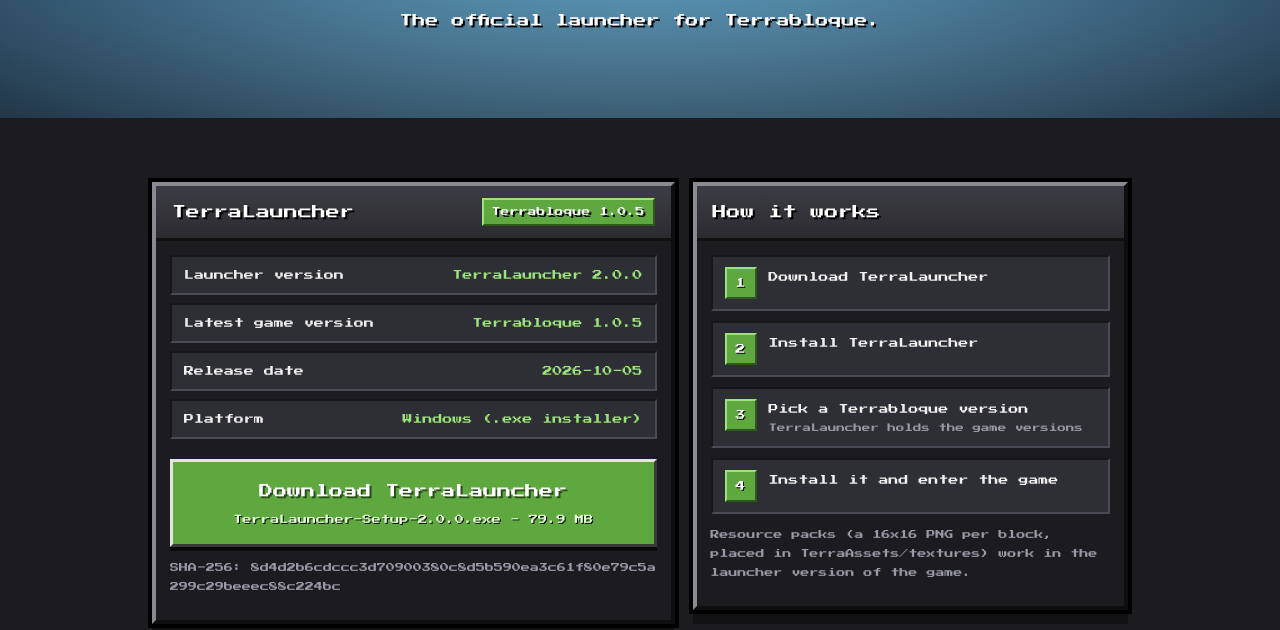
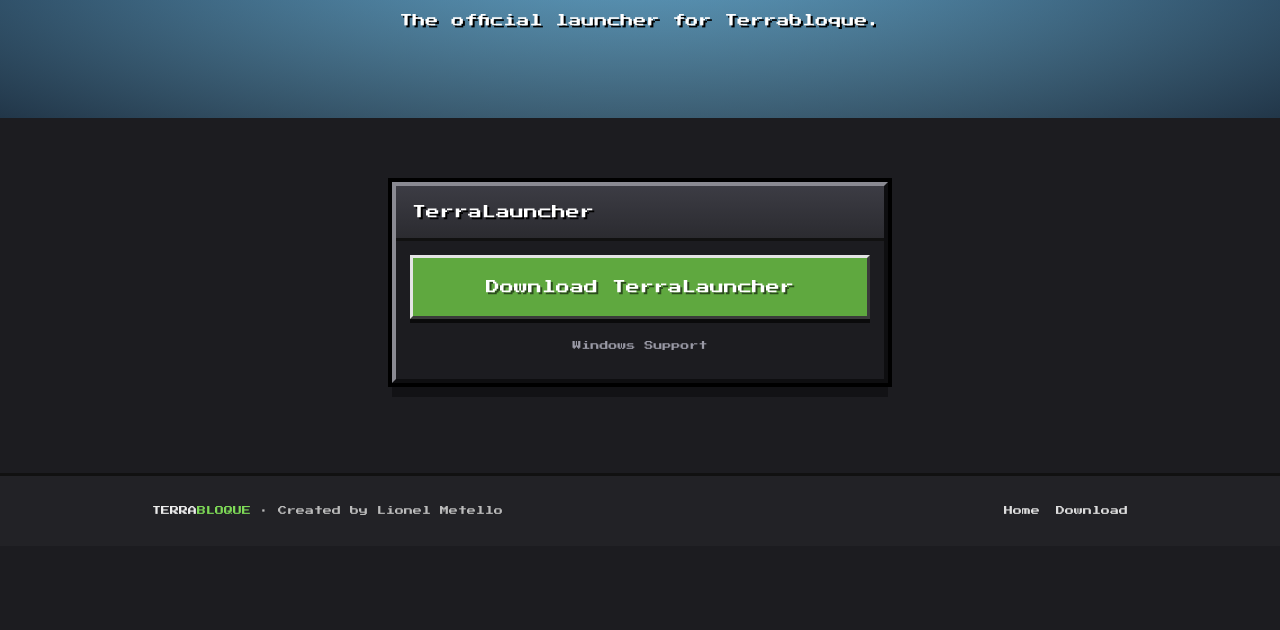
Before and after one commit to TheProtoType-CMD/Terrabloque, a plain HTML site: page download/index.html in a window 1280 px wide. Shown: the part 200-830 px from the top of the page. After the commit the page ends 800 px from the top, so only its background shows below. Drawn offline with Linux system fonts and the light colour scheme.

Commit message:
Add files via upload

```diff
--- a/download/index.html
+++ b/download/index.html
@@ -28,32 +28,12 @@
 </header>
 
 <section>
-  <div class="wrap dl">
-    <div>
-      <div class="panel">
-        <h3>TerraLauncher <em class="chip">Terrabloque 1.0.5</em></h3>
-        <div class="body">
-          <div class="row"><span>Launcher version</span><span>TerraLauncher 2.0.0</span></div>
-          <div class="row"><span>Latest game version</span><span>Terrabloque 1.0.5</span></div>
-          <div class="row"><span>Release date</span><span>2026-10-05</span></div>
-          <div class="row"><span>Platform</span><span id="dlPlat">Windows (.exe installer)</span></div>
-          <div class="btnrow" style="margin-top:20px"><a class="btn go" id="dlBtn" href="https://github.com/TheProtoType-CMD/Terrabloque/releases/download/v2.0.0/TerraLauncher-Setup-2_0_0.exe" download="TerraLauncher-Setup-2_0_0.exe" style="width:100%">Download TerraLauncher<small>TerraLauncher-Setup-2_0_0.exe - 79.9 MB</small></a></div>
-          <p class="note" style="word-break:break-all">SHA-256: <span id="dlSha">8d4d2b6cdccc3d70900380c8d5b590ea3c61f80e79c5a299c29beeec88c224bc</span></p>
-        </div>
-      </div>
-    </div>
-    <div>
-      <div class="panel">
-        <h3>How it works</h3>
-        <div class="body">
-          <ol class="steps">
-            <li><span>Download TerraLauncher</span></li>
-            <li><span>Install TerraLauncher</span></li>
-            <li><span>Pick a Terrabloque version<small>TerraLauncher holds the game versions</small></span></li>
-            <li><span>Install it and enter the game</span></li>
-          </ol>
-          <p class="note">Resource packs (a 16x16 PNG per block, placed in TerraAssets/textures) work in the launcher version of the game.</p>
-        </div>
+  <div class="wrap" style="max-width:560px">
+    <div class="panel">
+      <h3>TerraLauncher</h3>
+      <div class="body" style="text-align:center">
+        <div class="btnrow"><a class="btn go" id="dlBtn" href="https://github.com/TheProtoType-CMD/Terrabloque/releases/latest" style="width:100%">Download TerraLauncher</a></div>
+        <p class="note" style="margin-top:18px">Windows Support</p>
       </div>
     </div>
   </div>
```
